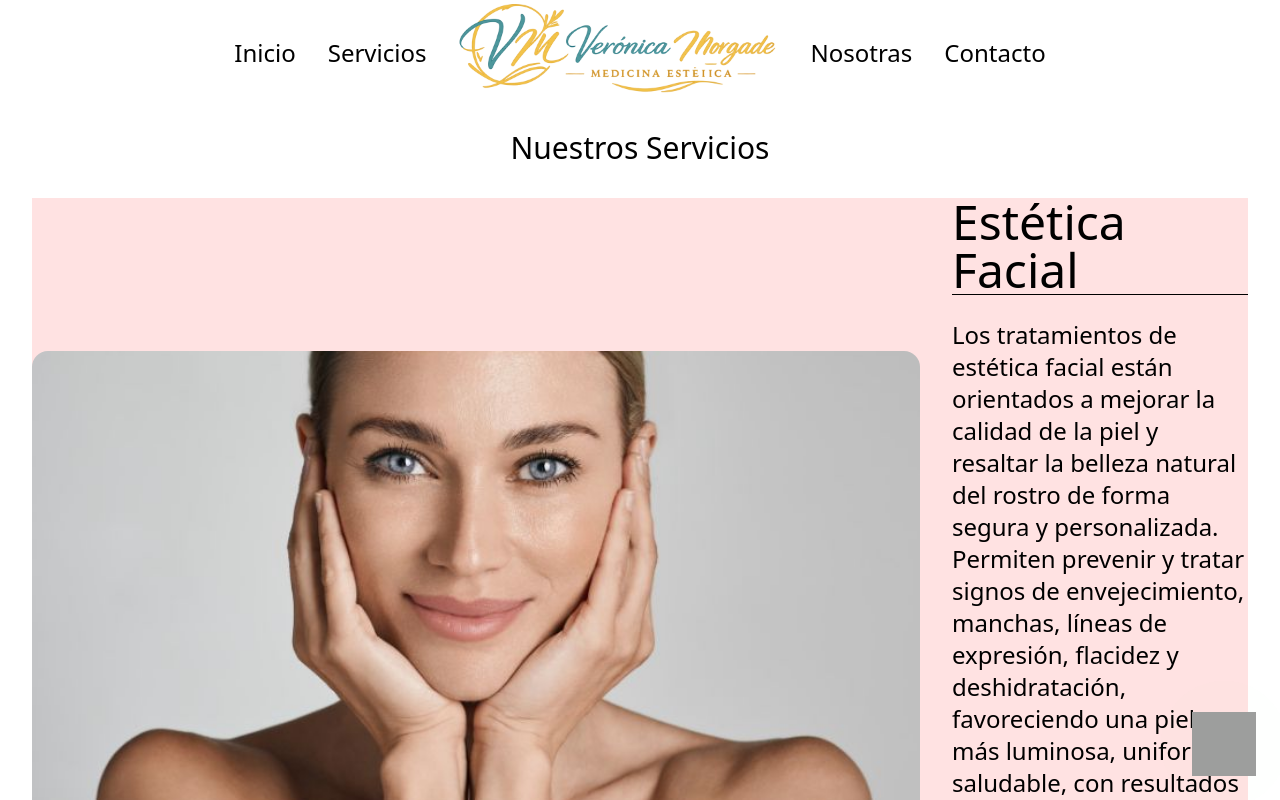
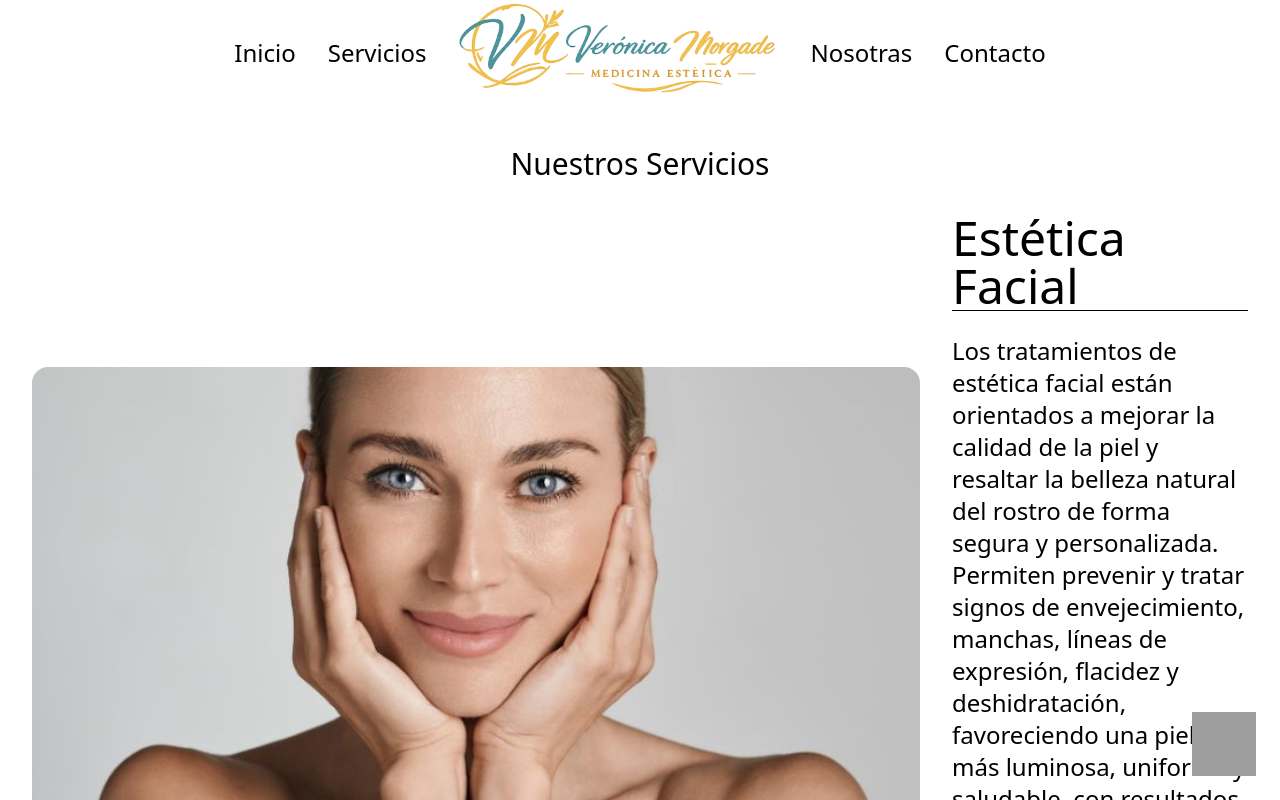
Before and after one commit to Leo92nov/dra.morgade, a React (Vite) app: page /Servicios in a window 1280 px wide. Shown: the top 800 px of the page. Built offline with nearby package versions, Linux system fonts and the light colour scheme; grey boxes are pictures that could not be loaded.

Commit message:
retocando home

```diff
--- a/src/components/ServiciosView/CardServiciosHorizontal1.jsx
+++ b/src/components/ServiciosView/CardServiciosHorizontal1.jsx
@@ -3,7 +3,7 @@ import { Link } from "react-router-dom";
 export default function CardServiciosHorizontal1({ img, titulo, parrafo, to }) {
   return (
     <section className="w-full px-8">
-      <article className="w-full bg-red-100">
+      <article className="w-full">
         <div className="w-full flex items-center gap-8">
           <div className="w-3/4">
             <img
--- a/src/components/ServiciosView/ServiciosView.jsx
+++ b/src/components/ServiciosView/ServiciosView.jsx
@@ -7,7 +7,7 @@ export default function ServiciosView() {
 
     return <>
 
-        <h1 className="mt-10 text-3xl text-center">Nuestros Servicios</h1>
+        <h1 className="mt-14 text-3xl text-center">Nuestros Servicios</h1>
         <div className="my-8">
             <CardServiciosHorizontal1 img="/ArticleServ/facial.jpg" titulo="Estética Facial" parrafo="Los tratamientos de estética facial están orientados a mejorar la calidad de la piel y resaltar la belleza natural del rostro de forma segura y personalizada. Permiten prevenir y tratar signos de envejecimiento, manchas, líneas de expresión, flacidez y deshidratación, favoreciendo una piel más luminosa, uniforme y saludable, con resultados progresivos que respetan la expresión natural y acompañan el paso del tiempo." ></CardServiciosHorizontal1>
             <CardServiciosHorizontal2 img="/ArticleServ/corporal.png" titulo="Estética Corporal" parrafo="Los tratamientos de estética corporal están diseñados para mejorar la apariencia y la calidad de la piel, ayudando a reducir adiposidad localizada, flacidez, celulitis y retención de líquidos. A través de técnicas personalizadas y tecnología específica, permiten modelar la silueta de manera progresiva y natural, favoreciendo una piel más firme, uniforme y saludable, respetando las características corporales de cada persona." ></CardServiciosHorizontal2>
```
